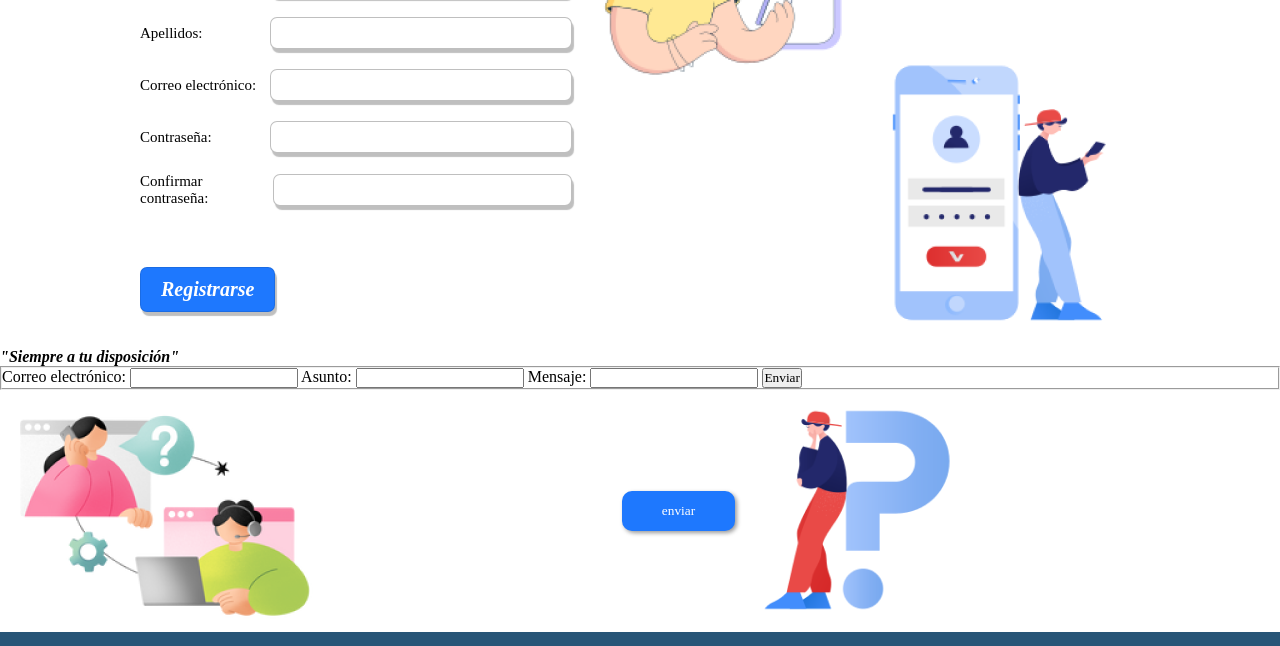
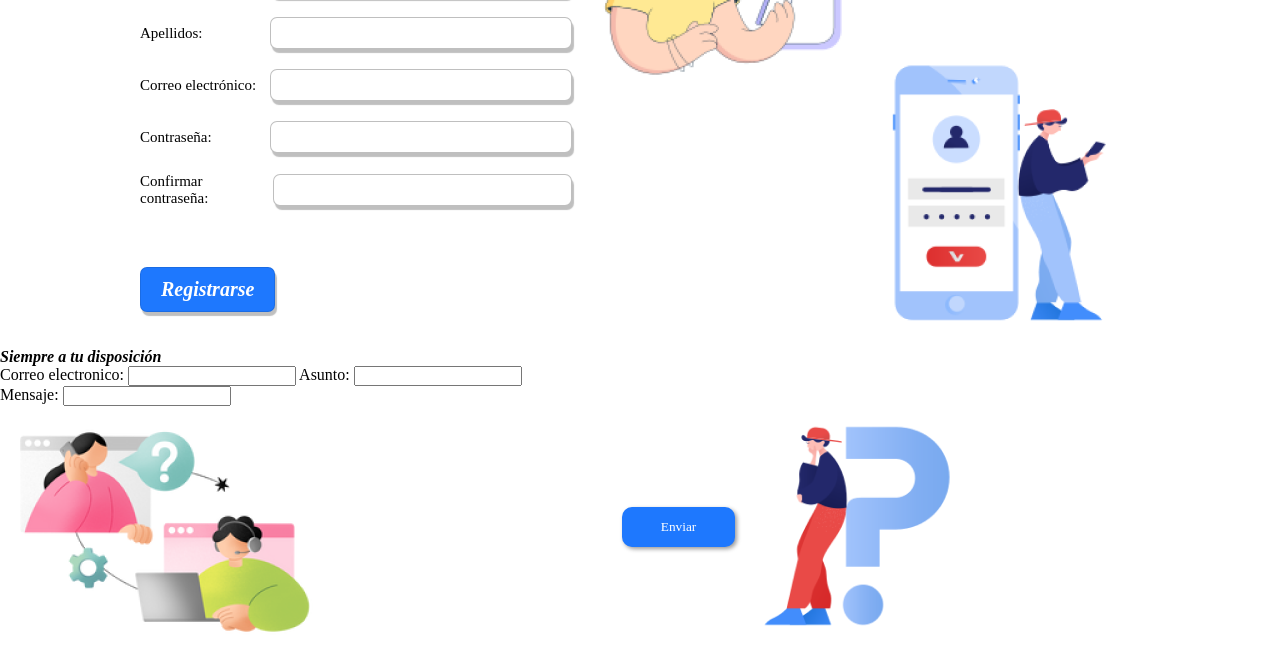
Before and after one commit to Anizito/FastHealth, a plain HTML site: page index.html in a window 1280 px wide. Shown: the part 1186-1832 px from the top of the page. Drawn offline with Linux system fonts and the light colour scheme.

Commit message:
centacto

```diff
--- a/index.html
+++ b/index.html
@@ -96,21 +96,32 @@
 
     </section>
 
-    <section id="contactos">
-        <span><strong><em>"Siempre a tu disposición"</em></strong></span> <br>
-        <form>
-            <fieldset>
-                <label>Correo electrónico: <input type= "email"> </label>
-                <label>Asunto: <input type="text"></label>
-                <label>Mensaje: <input type="text"></label>
-                <label><button>Enviar</button></label>
-            </fieldset>
-        </form>
+    <section class ="contactos" id="contactos">
+
+        <div class ="contacto">
+
+            <span id = "fraseContacto"><strong><em>Siempre a tu disposición</em></strong></span> <br>
+
+            <div id ="contenido1">
+
+                    <label>Correo electronico: </label>
+                    <input type="email">
+
+                    <label>Asunto: </label>
+                    <input type="subject">
+
+            </div>
+            <div id="contenido2">
+                <label>Mensaje: </label>
+                <input type="Message">
+            </div>
+        </div>
+
 
     <section  id="Imagenes_de_contacto">
         <img src="public/assets/images/joy-online-support-service.png">
         <div class="boton-enviar">
-            <button>enviar</button>
+            <button>Enviar</button>
         </div>
         <img src="public/assets/images/clip-man-stands-next-to-question-mark.png">
     </section>
```
